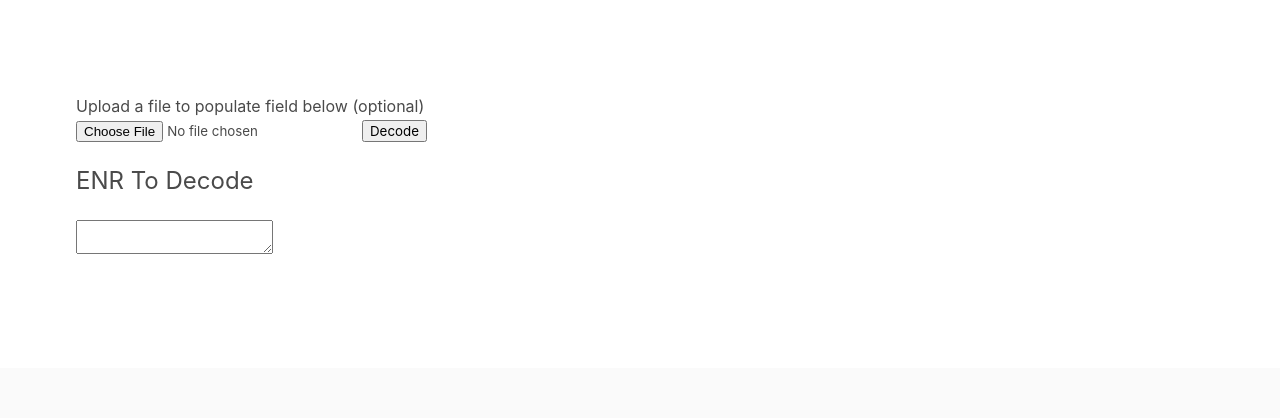
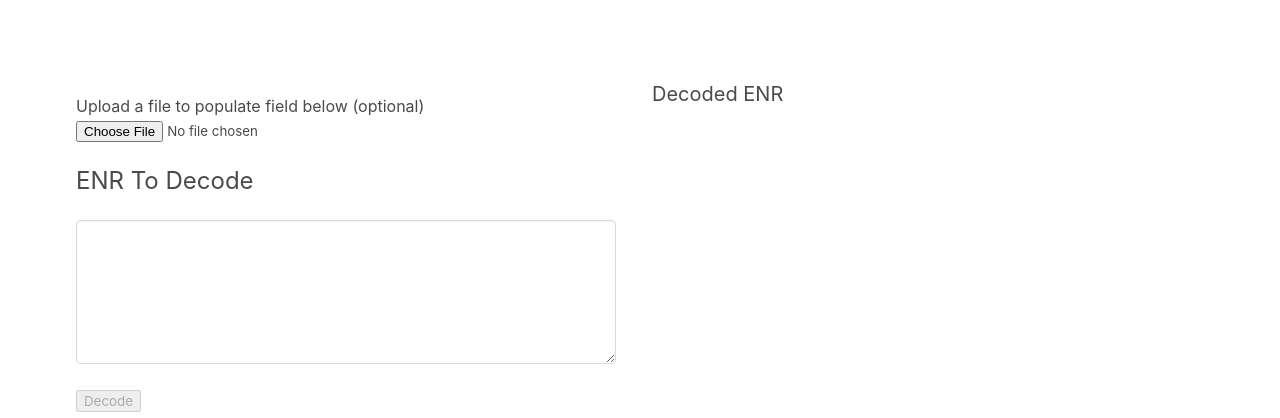
Before and after one commit to ChainSafe/enr-app, a React app: page / in a window 1280 px wide. Shown: the part 372-790 px from the top of the page. Built offline with nearby package versions, Linux system fonts and the light colour scheme; what react-alert-template-basic would draw is missing.

Commit message:
aligning decoded items

```diff
--- a/src/components/ENRDecode.tsx
+++ b/src/components/ENRDecode.tsx
@@ -1,7 +1,7 @@
 import React from "react";
 import {ENR} from "@chainsafe/discv5/lib/enr";
 import {withAlert} from "react-alert";
-import {decode} from "punycode";
+import NamedOutput from "./display/NamedOutput";
 
 type Props = {
   alert: {error: Function};
@@ -16,23 +16,23 @@ class ENRDecode extends React.Component<Props, State> {
   constructor(props: Props) {
     super(props);
     this.state = {
-      enrString: '',
+      enrString: "",
       // enrString: "enr:-Ku4QJsxkOibTc9FXfBWYmcdMAGwH4bnOOFb4BlTHfMdx_f0WN-u4IUqZcQVP9iuEyoxipFs7-Qd_rH_0HfyOQitc7IBh2F0dG5ldHOIAAAAAAAAAACEZXRoMpD1pf1CAAAAAP__________gmlkgnY0gmlwhLAJM9iJc2VjcDI1NmsxoQL2RyM26TKZzqnUsyycHQB4jnyg6Wi79rwLXtaZXty06YN1ZHCCW8w",
       decoded: undefined,
     };
   }
 
   decode() {
+    try {
       const {enrString} = this.state;
       const decoded = ENR.decodeTxt(enrString);
       this.setState({decoded});
+    } catch(e) {
+      this.handleError(e.message);
+    }
   }
 
-  handleError(error: { message: string }): void {
-    this.showError(error.message);
-  }
-
-  showError(errorMessage: string): void {
+  handleError(errorMessage: string): void {
     this.props.alert.error(errorMessage);
   }
 
@@ -51,7 +51,7 @@ class ENRDecode extends React.Component<Props, State> {
         }
       };
       reader.onerror = (e) => {
-        handleError(e);
+        handleError(e.message);
       };
     }
   }
@@ -59,19 +59,20 @@ class ENRDecode extends React.Component<Props, State> {
   render() {
     const {decoded, enrString} = this.state;
 
-    const decodedItems = [];
+    const decodedItems: JSX.Element[] = [];
+    console.log(decoded);
     if (decoded) {
+      decodedItems.push(<NamedOutput name="Signature" value={decoded && decoded.signature} />);
+      const decoder = new TextDecoder("utf-8");
       decoded.forEach((i: Uint8Array, k: string) => {
         decodedItems.push(
-          <div>
-            <em>{k}:{" "}{i}</em>
-          </div>
+          <NamedOutput name={k} value={decoder.decode(i)} />
         );
       });
     }
 
     return (
-      <div className="section is-centered">
+      <div className="section">
         <div className="container">
           <div className="columns">
             <div className="column">
@@ -82,29 +83,28 @@ class ENRDecode extends React.Component<Props, State> {
                   accept=".json"
                   onChange={(e) => e.target.files && this.onUploadFile(e.target.files[0])}
                 />
-                <button onClick={() => this.decode()}>Decode</button>
               </div>
               <div className="column">
                 <div className="subtitle is-4">
                   ENR To Decode
                 </div>
                 <textarea
-                  value={enrString || ''}
+                  value={enrString || ""}
                   onChange={(e) => this.setInput(e.target.value)}
+                  className="textarea"
+                  rows={5}
                 />
+                <br />
+                <button
+                  disabled={!enrString}
+                  onClick={() => this.decode()}
+                >Decode</button>
               </div>
             </div>
-          </div>
-          <div className="column">
-            {decoded &&
-              <div>
+            <div className="column enr-output">
               <div className="subtitle is-5">Decoded ENR</div>
-                <div>
-                  <em>Signature:{" "}{decoded.signature}</em>
-                </div>
               {decodedItems}
             </div>
-            }
           </div>
         </div>
       </div>
--- a/src/components/display/NamedOutput.tsx
+++ b/src/components/display/NamedOutput.tsx
@@ -3,9 +3,10 @@ import * as React from "react";
 type Props = {
   name: string | undefined;
   value: string | undefined;
+  textarea: boolean;
 };
 
-export default ({name, value, textarea}: Props): JSX.Element => (
+const NamedOuput = ({name, value, textarea}: Props): JSX.Element => (
   <div className='field has-addons'>
     <div className='control'>
       <a className='button is-static'>
@@ -15,7 +16,6 @@ export default ({name, value, textarea}: Props): JSX.Element => (
     <div className='control is-expanded'>
       {textarea ?
         <textarea className='input'
-          type='text'
           readOnly={true}
           value={value || ""}
         />
@@ -29,3 +29,5 @@ export default ({name, value, textarea}: Props): JSX.Element => (
     </div>
   </div>
 );
+
+export default NamedOuput;
--- a/src/styles.scss
+++ b/src/styles.scss
@@ -19,3 +19,8 @@
   left: 0;
   top: 0;
 }
+
+.enr-output {
+  width: 279px;
+  word-wrap: anywhere;
+}
```
Lines whose indentation alone changed are shown as unchanged.
